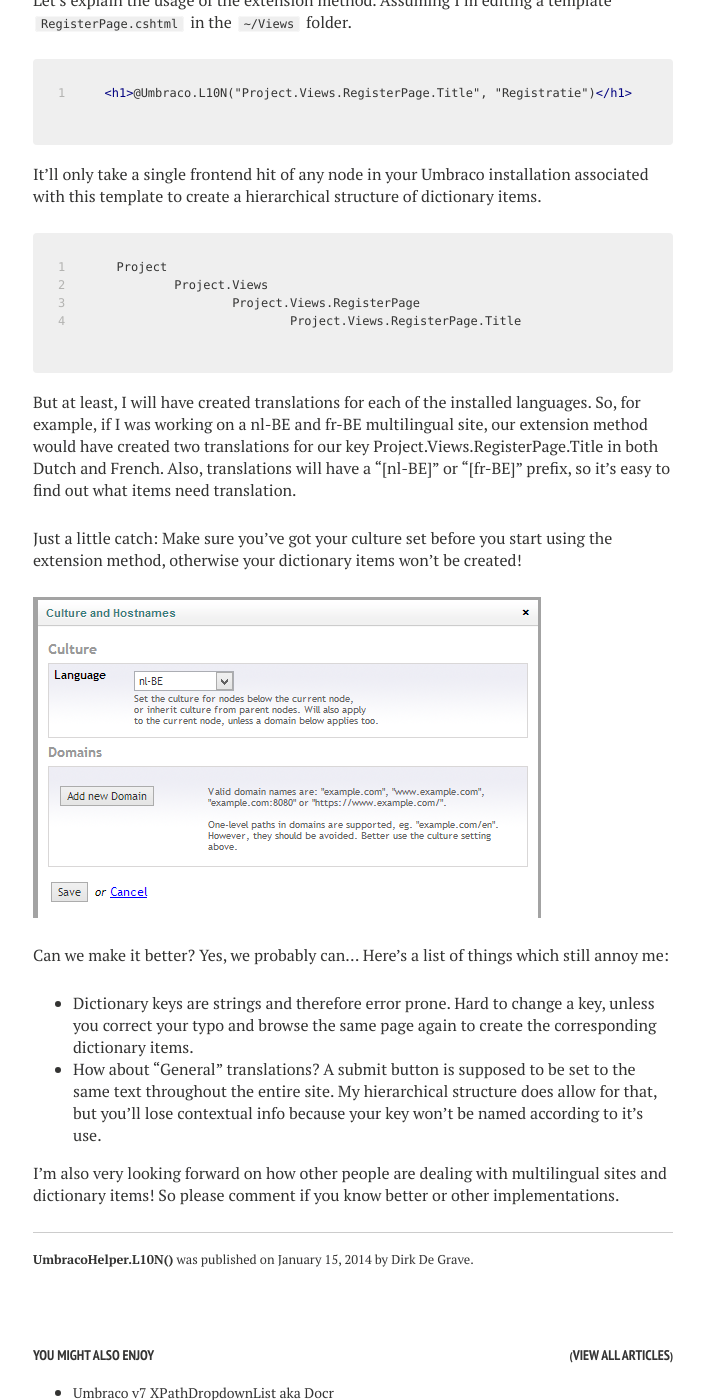
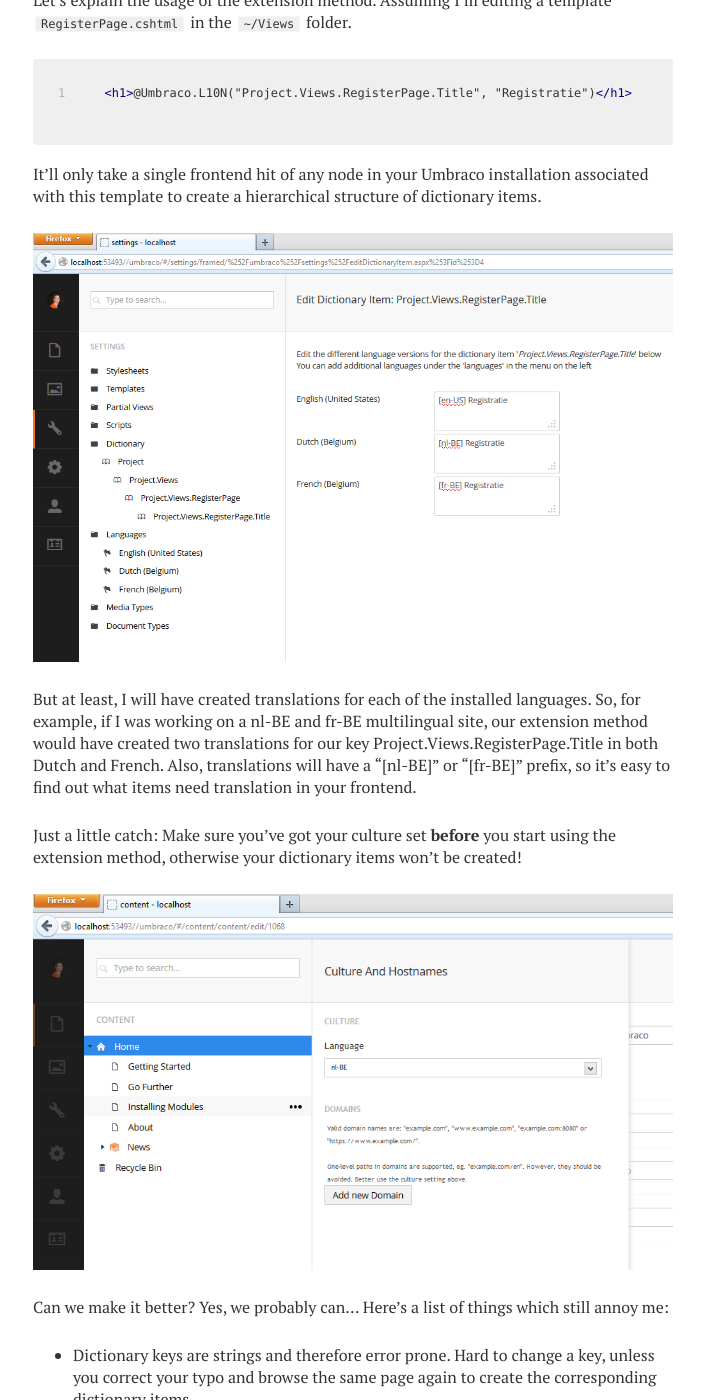
Before and after one commit to netaddicts/netaddicts.github.io, a Jekyll site: the page built from _posts/2014-01-15-umbracohelper-l10n-extension-method.md, in a window 1280 px wide and 1400 px high, scrolled down 2264 px. Shown: the whole window, without its empty margins (287-991 px from the left). Built offline with Jekyll 4.4.1, drawn with Linux system fonts in a browser that asks for light colours; nearby versions of some CDN libraries; comment, search, counter and statistics services are not loaded; some of the changed text lies outside the part shown.

Commit message:
Adding some more images to blog post to explain use of dictionary items

```diff
--- a/_posts/2014-01-15-umbracohelper-l10n-extension-method.md
+++ b/_posts/2014-01-15-umbracohelper-l10n-extension-method.md
@@ -117,24 +117,19 @@ Let's explain the usage of the extension method. Assuming I'm editing a template
 
 It'll only take a single frontend hit of any node in your Umbraco installation associated with this template to create a hierarchical structure of dictionary items.
 
-{% highlight html linenos %}
-{% raw %}
-Project
-	Project.Views
-		Project.Views.RegisterPage
-			Project.Views.RegisterPage.Title
-{% endraw %}
-{% endhighlight %}
+![Hierarchical dictionary items](/images/posts/dictionary-items-backend.png)
 
-But at least, I will have created translations for each of the installed languages. So, for example, if I was working on a nl-BE and fr-BE multilingual site, our extension method would have created two translations for our key Project.Views.RegisterPage.Title in both Dutch and French. Also, translations will have a "[nl-BE]" or "[fr-BE]" prefix, so it's easy to find out what items need translation.
+But at least, I will have created translations for each of the installed languages. So, for example, if I was working on a nl-BE and fr-BE multilingual site, our extension method would have created two translations for our key Project.Views.RegisterPage.Title in both Dutch and French. Also, translations will have a "[nl-BE]" or "[fr-BE]" prefix, so it's easy to find out what items need translation in your frontend.
 
-Just a little catch: Make sure you've got your culture set before you start using the extension method, otherwise your dictionary items won't be created!
+Just a little catch: Make sure you've got your culture set **before** you start using the extension method, otherwise your dictionary items won't be created!
 
-![Setting cuture](/images/posts/culture-and-hostnames-l10n.png)
+![Setting culture](/images/posts/culture-and-hostnames-l10n.png)
 
 Can we make it better? Yes, we probably can... Here's a list of things which still annoy me:
 
 * Dictionary keys are strings and therefore error prone. Hard to change a key, unless you correct your typo and browse the same page again to create the corresponding dictionary items.
-* How about "General" translations? A submit button is supposed to be set to the same text throughout the entire site. My hierarchical structure does allow for that, but you'll lose contextual info because your key won't be named according to it's use.
+* How about "General" translations? A submit button is supposed to be set to the same text throughout the entire site. My hierarchical structure does allow for that, but what would you use as compound dictionary key?.
+* You need to hit a page at least once to create your dictionary items. Guess this isn't such a big deal, as you'd probably have to run any page at least one time to verify whether everything works as expected.
+* It **may** be hard for a non developer to find the key they're looking for to translate...
 
 I'm also very looking forward on how other people are dealing with multilingual sites and dictionary items! So please comment if you know better or other implementations.
```
Also changed, not shown: images/posts/culture-and-hostnames-l10n.png, images/posts/dictionary-items-backend.png (added).
